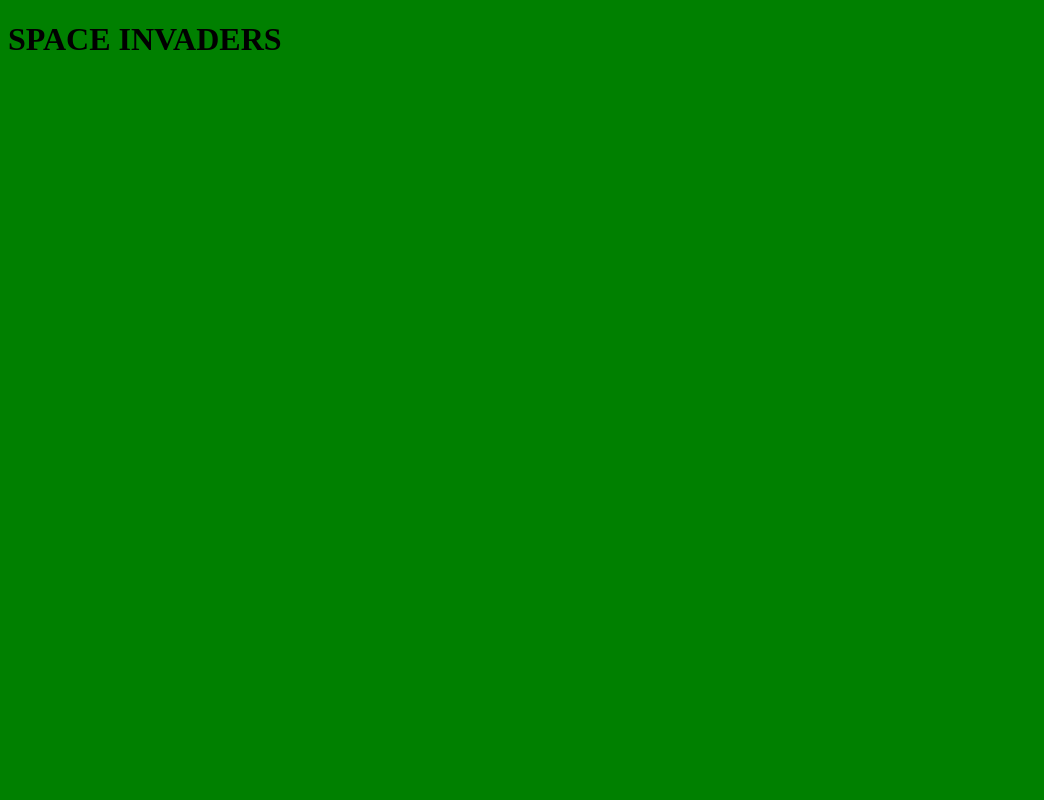
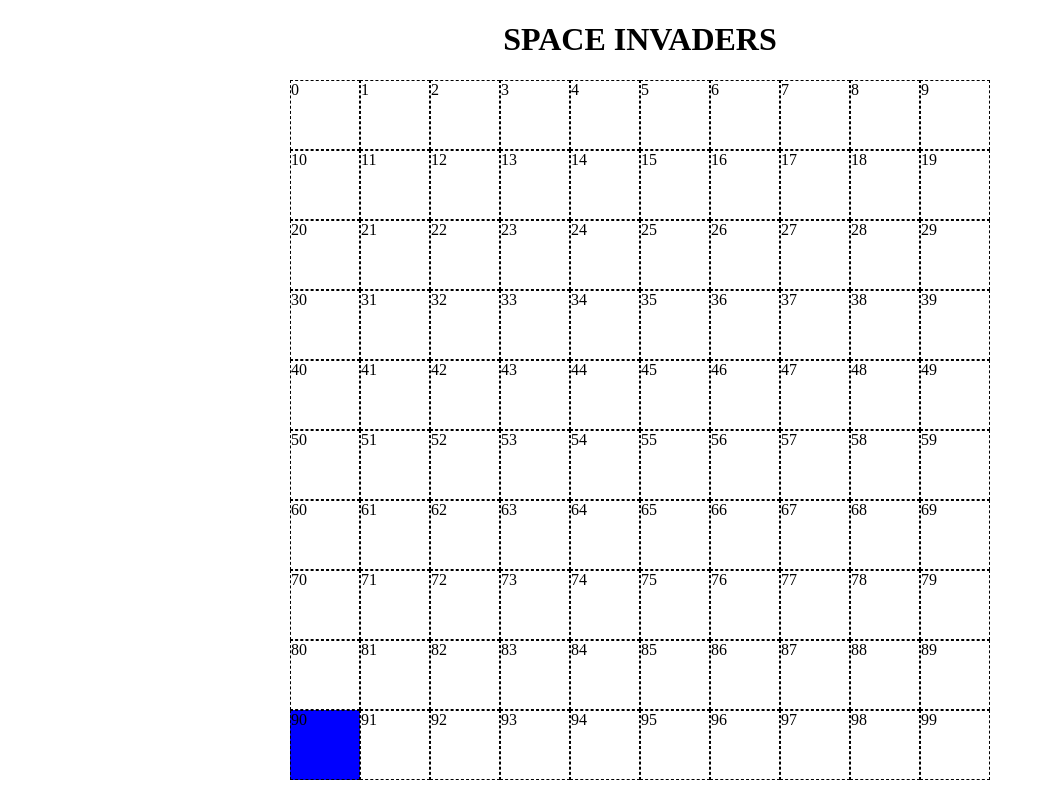
Before and after one commit to talhaikhlaq/sei-project-1, a plain HTML site: page index.html in a window 1280 px wide. Shown: the whole page, without its empty margins (0-1044 px from the left). Drawn offline with Linux system fonts and the light colour scheme.

Commit message:
player ship placed at bottom of grid and only moving left or right.

```diff
--- a/index.html
+++ b/index.html
@@ -7,6 +7,19 @@
     <link rel="stylesheet" href="styles/style.css">
   </head>
   <body>
-    <h1>SPACE INVADERS</h1>
+
+    <header>
+      <h1>SPACE INVADERS</h1>
+    </header>
+
+
+    <main>
+      <div class="grid"></div>
+    </main>
+
+
+    <footer>
+
+    </footer>
   </body>
 </html>
--- a/scripts/app.js
+++ b/scripts/app.js
@@ -1 +1,55 @@
-console.log('Hello')
+const width = 10
+const squares = []
+let playerIndex = Math.floor(width * width - width) // will keep player at the bottom of the gameBoard
+
+
+function movePlayer() {
+  squares.forEach(square => square.classList.remove('player')) // removing the classList associated to the player image
+  squares[playerIndex].classList.add('player') // adding the classList associated to the player image
+
+}
+
+
+function handleKeyDown(e) {
+  let playerShouldMove = true
+  switch(e.keyCode) {
+    case 39:
+      if (playerIndex % width < width -1) {
+        playerIndex++
+      }
+      break
+    case 37:
+      if (playerIndex % width > 0) {
+        playerIndex--
+      }
+      break
+    default:
+      playerShouldMove = false
+  }
+  if (playerShouldMove) movePlayer()
+}
+
+
+function init() {
+
+  // get hold of that parent grid div
+  const grid = document.querySelector('.grid')
+
+
+  // used a for loop to fill my grid with individual squares, as many as the width times the width
+  for (let i = 0; i < width * width; i++) {
+    const square = document.createElement('div')
+    square.classList.add('grid-item')
+    square.innerHTML = i
+    squares.push(square)
+    grid.append(square)
+  }
+
+  // adds the player image to the squares
+  squares[playerIndex].classList.add('player')
+
+  window.addEventListener('keydown', handleKeyDown)
+
+}
+
+window.addEventListener('DOMContentLoaded', init)
--- a/styles/style.css
+++ b/styles/style.css
@@ -1,3 +1,41 @@
-body {
-  background-color: green;
+* {
+  box-sizing: border-box;
 }
+
+html, body {
+  margin: 0;
+  padding: 0;
+  height: 100vh;
+}
+
+header {
+  display: flex;
+  align-items: center;
+  justify-content: center;
+}
+
+Main {
+  display: flex;
+  align-items: center;
+  justify-content: center;
+}
+
+div.grid {
+  width: 700px;
+  height: 700px;
+  display: flex;
+  flex-wrap: wrap;
+}
+
+div.grid-item {
+  width: 70px;
+  height: 70px;
+  border: 1px dashed black;
+}
+
+div.grid-item.player {
+  /* background-image: url('../assets/pika-sprite.png'); */
+  background-color: blue;
+  background-repeat: no-repeat;
+  background-size: contain;
+}
```
